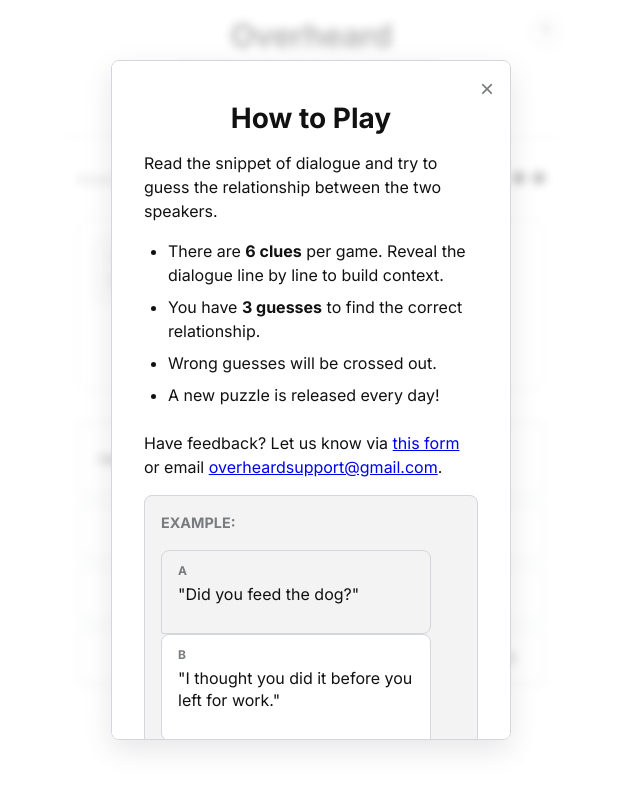
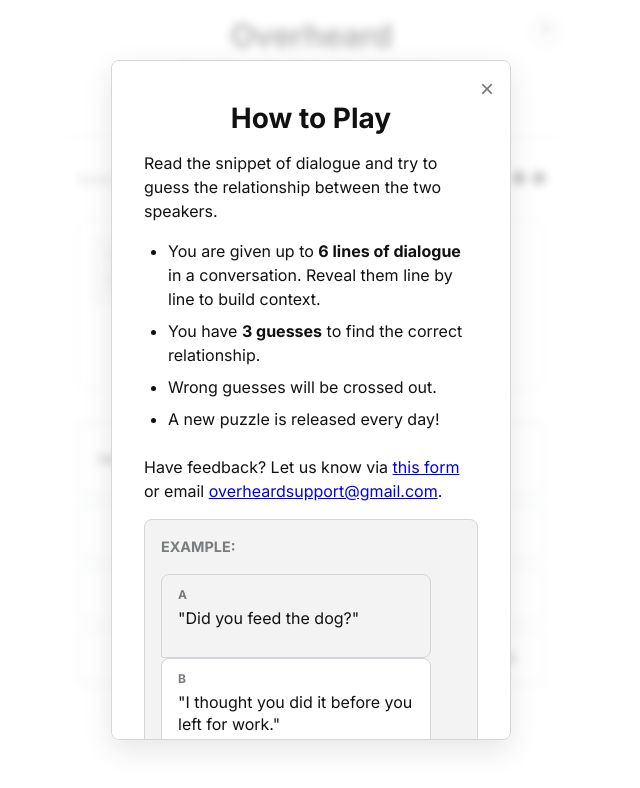
Before and after one commit to BorisZhang12/Overheard, a React (Vite) app: page / in a window 1280 px wide. Both pictures are taken after a click on the button "How to play". Shown: the top 788 px of the page, without its empty margins (329-969 px from the left). Built offline with nearby package versions, Linux system fonts and the light colour scheme; no server answers; the database is empty.

Commit message:
changed wordings

```diff
--- a/src/components/InfoModal.jsx
+++ b/src/components/InfoModal.jsx
@@ -13,7 +13,7 @@ export function InfoModal({ isOpen, onClose }) {
           <p>Read the snippet of dialogue and try to guess the relationship between the two speakers.</p>
 
           <ul>
-            <li>There are <strong>6 clues</strong> per game. Reveal the dialogue line by line to build context.</li>
+            <li>You are given up to <strong>6 lines of dialogue</strong> in a conversation. Reveal them line by line to build context.</li>
             <li>You have <strong>3 guesses</strong> to find the correct relationship.</li>
             <li>Wrong guesses will be crossed out.</li>
             <li>A new puzzle is released every day!</li>
```
